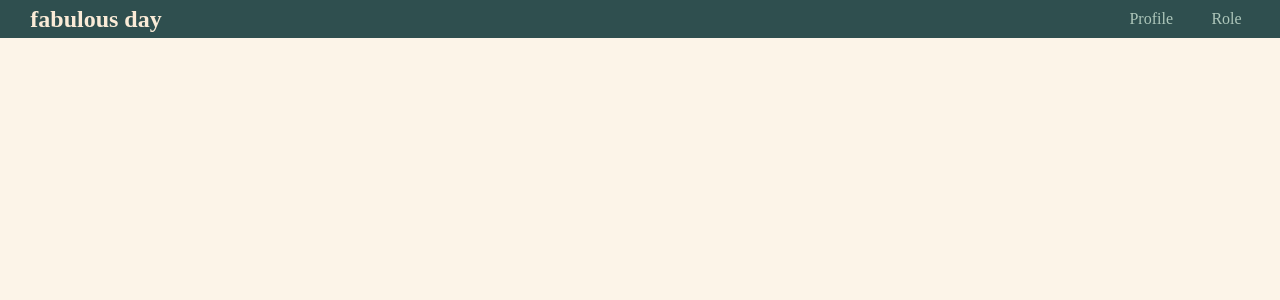
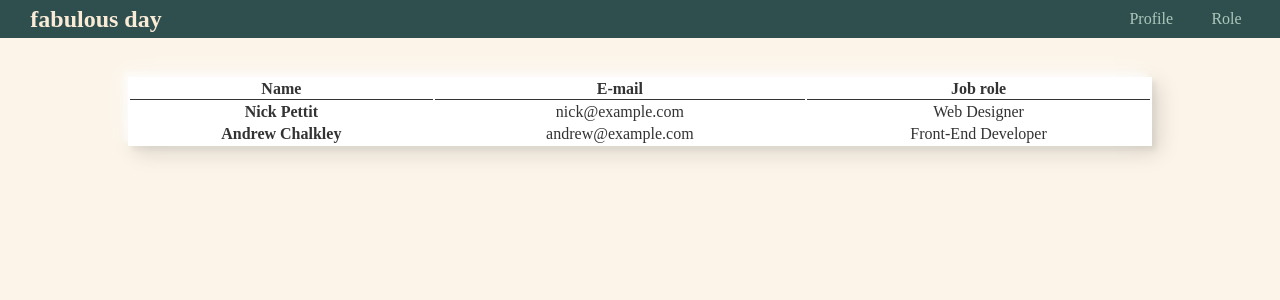
Before and after one commit to yichunsung/fabulous-day-app, an Angular app: page /members in a window 1280 px wide. Before the commit this address led to /. Shown: the top 300 px of the page. Built offline with nearby package versions, Linux system fonts and the light colour scheme.

Commit message:
Updated members page

```diff
--- a/src/app/app-routing.module.ts
+++ b/src/app/app-routing.module.ts
@@ -2,6 +2,7 @@ import { NgModule } from '@angular/core';
 import { Routes, RouterModule } from '@angular/router';
 import { HeroesComponent } from './heroes/heroes.component';
 import { HomeComponent } from './home/home.component';
+import { MembersComponent } from './members/members.component';
 import { SignInComponent } from './sign-in/sign-in.component';
 
 const routes: Routes = [
@@ -12,6 +13,10 @@ const routes: Routes = [
   {
     path: 'home',
     component: HomeComponent
+  },
+  {
+    path: 'members',
+    component: MembersComponent
   },
   {
     path: 'hero',
--- a/src/app/app.module.ts
+++ b/src/app/app.module.ts
@@ -8,6 +8,7 @@ import { HeroesComponent } from './heroes/heroes.component';
 import { HomeComponent } from './home/home.component';
 import { SideBarComponent } from './side-bar/side-bar.component';
 import { SignInComponent } from './sign-in/sign-in.component';
+import { MembersComponent } from './members/members.component';
 
 @NgModule({
   declarations: [
@@ -15,7 +16,8 @@ import { SignInComponent } from './sign-in/sign-in.component';
     HeroesComponent,
     HomeComponent,
     SideBarComponent,
-    SignInComponent
+    SignInComponent,
+    MembersComponent
   ],
   imports: [
     BrowserModule,
--- /dev/null
+++ b/src/app/members/members.component.css
@@ -0,0 +1,21 @@
+.members-page-frame {
+  display: flex;
+  justify-content: center;
+  align-items: center;
+  width: 100vw;
+  padding-top: 3vw;
+}
+
+table.data-table {
+  width: 80%;
+  background-color: #fff;
+  box-shadow: -7px -7px 20px 0px #fff9, -4px -4px 5px 0px #fff9, 7px 7px 20px 0px #0002, 4px 4px 5px 0px #0001, inset 0px 0px 0px 0px #fff9, inset 0px 0px 0px 0px #0001, inset 0px 0px 0px 0px #fff9, inset 0px 0px 0px 0px #0001;
+}
+
+thead tr th {
+  border-bottom: 1px solid #333;
+}
+
+td {
+  text-align: center;
+}
--- /dev/null
+++ b/src/app/members/members.component.html
@@ -0,0 +1,23 @@
+<section class="members-page-frame">
+  <table class="data-table">
+    <thead>
+      <tr>
+        <th scope="col">Name</th>
+        <th scope="col">E-mail</th>
+        <th scope="col">Job role</th>
+      </tr>
+    </thead>
+    <tbody>
+      <tr>
+        <th scope="row">Nick Pettit</th>
+        <td>nick@example.com</td>
+        <td>Web Designer</td>
+      </tr>
+      <tr>
+        <th scope="row">Andrew Chalkley</th>
+        <td>andrew@example.com</td>
+        <td>Front-End Developer</td>
+      </tr>
+    </tbody>
+  </table>
+</section>
--- /dev/null
+++ b/src/app/members/members.component.ts
@@ -0,0 +1,15 @@
+import { Component, OnInit } from '@angular/core';
+
+@Component({
+  selector: 'app-members',
+  templateUrl: './members.component.html',
+  styleUrls: ['./members.component.css']
+})
+export class MembersComponent implements OnInit {
+
+  constructor() { }
+
+  ngOnInit(): void {
+  }
+
+}
```
Also changed, not shown: 1 other file (tests, documents, lock files or other folders).
